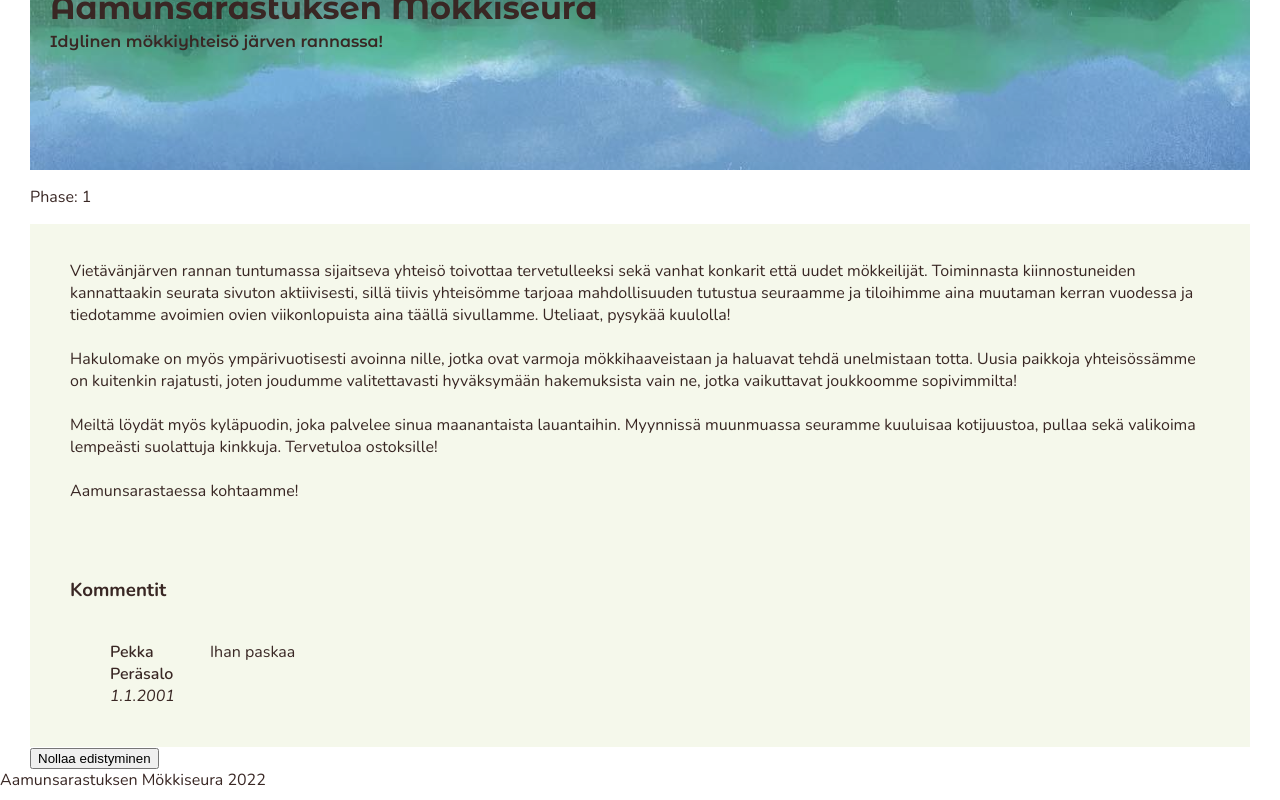
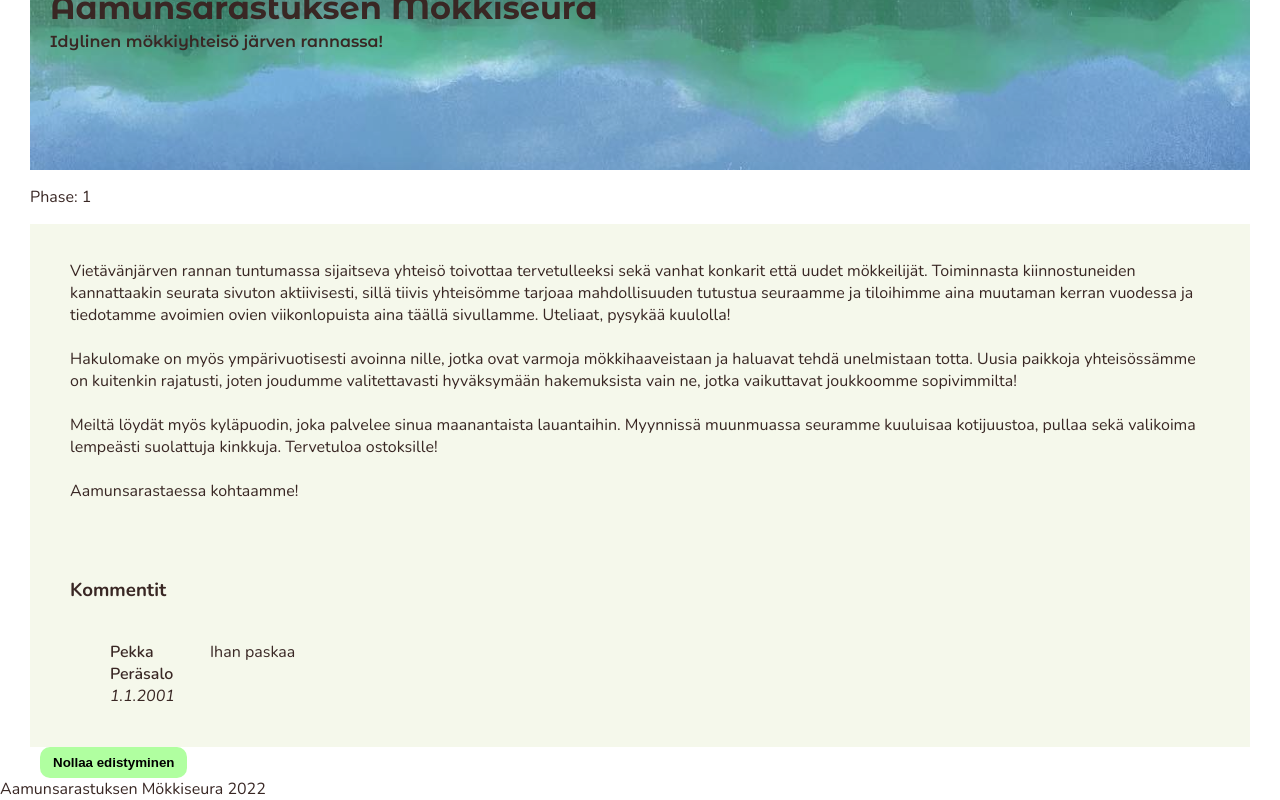
Before and after one commit to vuorisumu/GGJ-aamunsarastus, a React (Vite) app: page / in a window 1280 px wide. Shown: the part 209-1009 px from the top of the page. Built offline with nearby package versions, Linux system fonts and the light colour scheme.

Commit message:
feat: button styles

```diff
--- a/src/styles/_mainphases.scss
+++ b/src/styles/_mainphases.scss
@@ -5,14 +5,32 @@
   color: colors.$text-primary;
   min-height: 100vh;
 
+  button {
+    padding: 8px 13px;
+    border: 0;
+    background-color: colors.$accent-primary;
+    border-radius: 10px;
+    margin: 0 10px;
+    font-weight: 600;
+  }
+
   &.phase2 {
     background-color: black;
     color: red;
+
+    button {
+      background-color: red;
+    }
   }
 
   &.phase3 {
     background-color: white;
     color: black;
+
+    button {
+      background-color: white;
+      outline: 1px solid black;
+    }
   }
 }
 
@@ -35,9 +53,6 @@ main {
       align-content: center;
       background: rgba(255, 255, 255, 0.2);
     }
-  }
-
-  &.phase1 {
   }
 
   &.phase2 {
--- a/src/styles/main.css
+++ b/src/styles/main.css
@@ -87,13 +87,28 @@ header.phase3 nav ul li:not(:first-child) a {
   color: var(--text-primary);
   min-height: 100vh;
 }
+#wrapper button {
+  padding: 8px 13px;
+  border: 0;
+  background-color: var(--accent-primary);
+  border-radius: 10px;
+  margin: 0 10px;
+  font-weight: 600;
+}
 #wrapper.phase2 {
   background-color: black;
   color: red;
 }
+#wrapper.phase2 button {
+  background-color: red;
+}
 #wrapper.phase3 {
   background-color: white;
   color: black;
+}
+#wrapper.phase3 button {
+  background-color: white;
+  outline: 1px solid black;
 }
 
 main {
```
Also changed, not shown: 1 other file (tests, documents, lock files or other folders).
